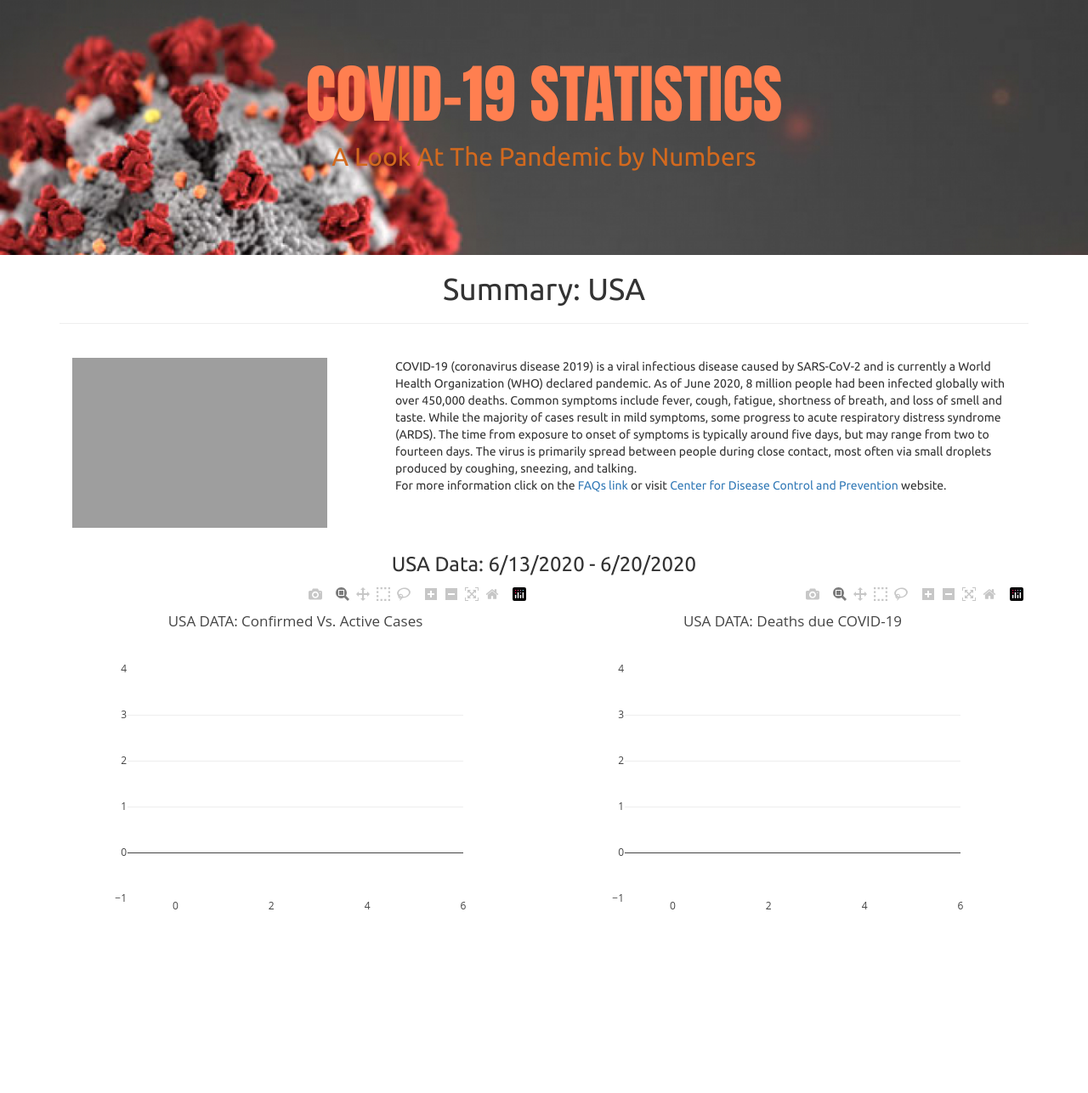
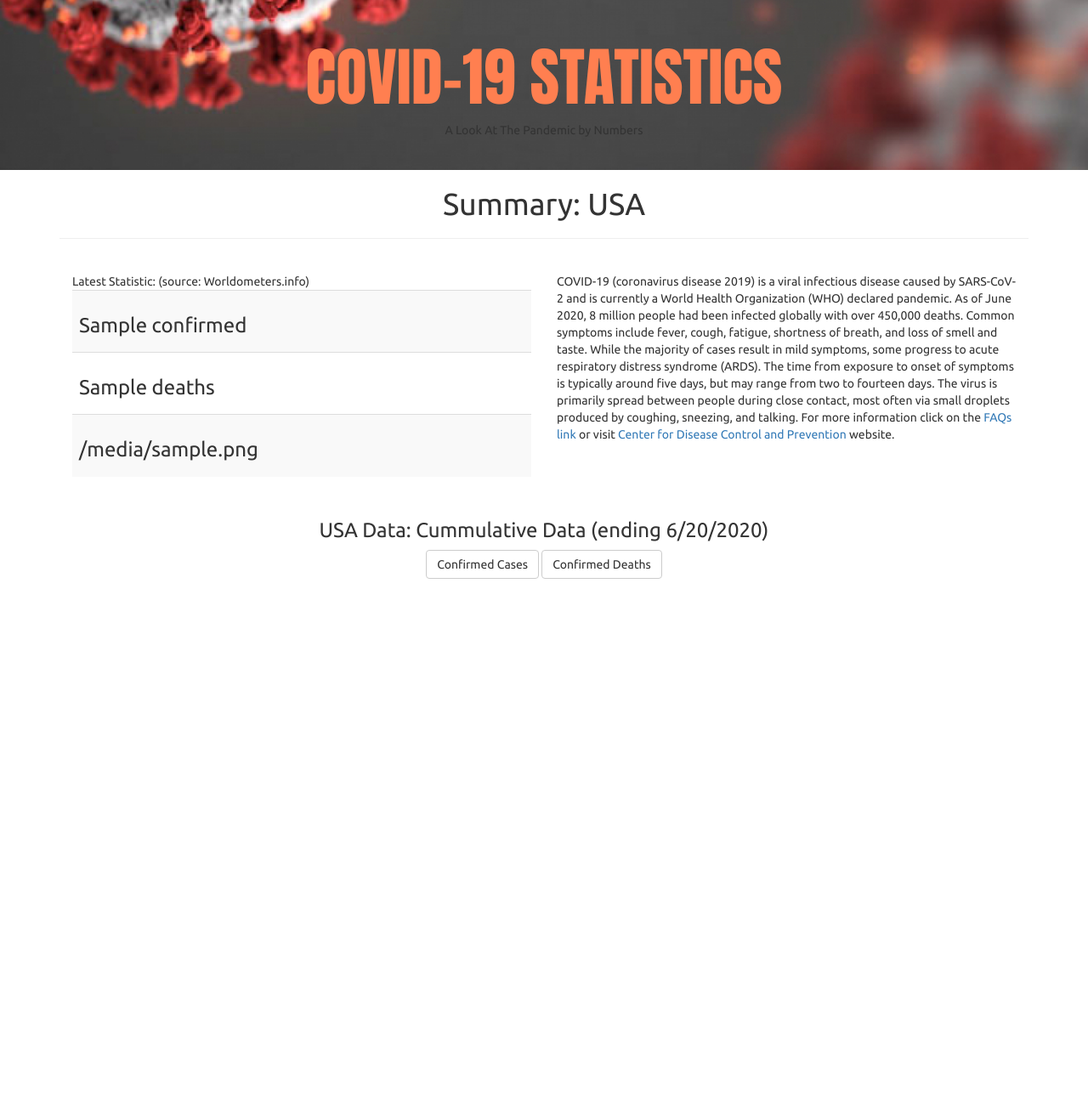
Before and after one commit to Macasante16/Project2_Team_COVID, a Flask app: template templates/index.html in a window 1280 px wide. Shown: the part 62-1348 px from the top of the page at 85% size. Before the commit the page ends 1132 px from the top, so only its background shows below. Run offline with Flask 2, Linux system fonts and the light colour scheme; the template is opened without the code that fills it: most values are stand-ins (such as "Sample title", 1, 10 or a date in 2020); data that the repository does not hold is empty; some libraries are stand-ins or nearby versions; grey boxes are pictures that could not be loaded.

Commit message:
Final Solution

```diff
--- a/app.py
+++ b/app.py
@@ -3,16 +3,14 @@ import sqlite3
 import os
 import io
 import csv
-import pandas as pd
-import numpy as np
 import json
-import matplotlib.pyplot as plt
 from flask import Flask, render_template, redirect, Response, request, jsonify, json, make_response
 from flask_caching import Cache
 from flask_sqlalchemy import SQLAlchemy
-import random
-from matplotlib.backends.backend_agg import FigureCanvasAgg
-from matplotlib.backends.backend_svg import FigureCanvasSVG
+from splinter import Browser
+import requests
+from bs4 import BeautifulSoup
+
 
 #################################################
 # Flask Setup
@@ -56,7 +54,7 @@ def setup_SQLitedb():
 
 
 #################################################
-# QueryBuilder
+# Query Builder
 #################################################
 def queryBuilder(startdate, enddate, uscounty, usstate):
     #flags used to write SQL query
@@ -127,9 +125,8 @@ def buildJsonFile(query):
             sqliteConnection.close()
 
 #################################################
-# Table Builder
+# Table Data Builder
 #################################################
-
 
 def readSqliteTable(query):
     try:
@@ -146,14 +143,31 @@ def readSqliteTable(query):
         if (sqliteConnection):
             sqliteConnection.close()
 
+#################################################
+# Web scrapper
+#################################################
+def covid_stat_Scrapper():
 
+    wikiInfo = 'https://www.worldometers.info/coronavirus/country/us/'
+    html_content = requests.get(wikiInfo).text
+
+    # Create BeautifulSoup object; parse with 'lxml'
+    soup = BeautifulSoup(html_content, 'lxml')
+    data = []
+    covid_table = soup.findAll("div", attrs={"id": "maincounter-wrap"})
+    for tag in covid_table:
+        if(tag.get_text() !=""):
+            data.append(tag.get_text().strip('\n').replace('\n', ' '))
+
+    return data
 #################################################
 # Application Route
 #################################################
 # create route that renders index.html template
 @app.route("/")
 def home():
-    return render_template("index.html", datatable=json)
+    data = covid_stat_Scrapper()
+    return render_template("index.html", confirmed=data[0], deaths=data[1], recovered=data[2])
 
 @app.route("/custom")
 def county():
@@ -165,12 +179,13 @@ def countySearch():
     #Get input parameters from the webpage
     req = request.get_json()
 
+    #Get input parameters from the json
     fromdate = req.get("fromdate")
     todate = req.get("todate")
     county = req.get("county")
     state = req.get("state")
 
-    #build json file
+    #build return json file
     query = queryBuilder(fromdate, todate, county, state)
     jsonFile = buildJsonFile(query)
     res = make_response(jsonify(jsonFile), 200)
@@ -212,4 +227,4 @@ if __name__ == "__main__":
     import webbrowser
     webbrowser.open("http://127.0.0.1:5000/")
     setup_SQLitedb()
-    app.run(debug=True)
+    app.run()
--- a/static/data/confirmed-6-20.csv
+++ /dev/null
@@ -1,2 +0,0 @@
-province_state,country_region,latitude,longitude,location_geom,_1_22_20,_1_23_20,_1_24_20,_1_25_20,_1_26_20,_1_27_20,_1_28_20,_1_29_20,_1_30_20,_1_31_20,_2_1_20,_2_2_20,_2_3_20,_2_4_20,_2_5_20,_2_6_20,_2_7_20,_2_8_20,_2_9_20,_2_10_20,_2_11_20,_2_12_20,_2_13_20,_2_14_20,_2_15_20,_2_16_20,_2_17_20,_2_18_20,_2_19_20,_2_20_20,_2_21_20,_2_22_20,_2_23_20,_2_24_20,_2_25_20,_2_26_20,_2_27_20,_2_28_20,_2_29_20,_3_1_20,_3_2_20,_3_3_20,_3_4_20,_3_5_20,_3_6_20,_3_7_20,_3_8_20,_3_9_20,_3_10_20,_3_11_20,_3_12_20,_3_13_20,_3_14_20,_3_15_20,_3_16_20,_3_17_20,_3_18_20,_3_19_20,_3_20_20,_3_21_20,_3_22_20,_3_23_20,_3_24_20,_3_25_20,_3_26_20,_3_27_20,_3_28_20,_3_29_20,_3_30_20,_3_31_20,_4_1_20,_4_2_20,_4_3_20,_4_4_20,_4_5_20,_4_6_20,_4_7_20,_4_8_20,_4_9_20,_4_10_20,_4_11_20,_4_12_20,_4_13_20,_4_14_20,_4_15_20,_4_16_20,_4_17_20,_4_18_20,_4_19_20,_4_20_20,_4_21_20,_4_22_20,_4_23_20,_4_24_20,_4_25_20,_4_26_20,_4_27_20,_4_28_20,_4_29_20,_4_30_20,_5_1_20,_5_2_20,_5_3_20,_5_4_20,_5_5_20,_5_6_20,_5_7_20,_5_8_20,_5_9_20,_5_10_20,_5_11_20,_5_12_20,_5_13_20,_5_14_20,_5_15_20,_5_16_20,_5_17_20,_5_18_20,_5_19_20,_5_20_20,_5_21_20,_5_22_20,_5_23_20,_5_24_20,_5_25_20,_5_26_20,_5_27_20,_5_28_20,_5_29_20,_5_30_20,_5_31_20,_6_1_20,_6_2_20,_6_3_20,_6_4_20,_6_5_20,_6_6_20,_6_7_20,_6_8_20,_6_9_20,_6_10_20,_6_11_20,_6_12_20,_6_13_20,_6_14_20,_6_15_20,_6_16_20,_6_17_20,_6_18_20,_6_19_20
-,US,37.0902,-95.7129,POINT(-95.7129 37.0902),1,1,2,2,5,5,5,5,5,7,8,8,11,11,11,11,11,11,11,11,12,12,13,13,13,13,13,13,13,13,15,15,15,15,15,15,16,16,24,30,53,73,104,174,222,337,451,519,711,1109,1561,2157,2870,2968,4360,6141,8914,14153,19479,25818,33756,43845,54108,66044,84080,102254,122054,141194,162690,188701,214194,244593,276535,309699,337573,367210,397992,429686,464442,497943,527958,556517,581810,608845,637974,669272,701996,730317,756375,783716,809213,837414,871617,907908,940829,968517,990993,1015518,1042926,1072667,1106829,1136024,1161611,1184086,1208271,1233527,1261409,1288566,1314306,1334084,1352962,1374914,1396109,1423726,1449026,1474127,1493131,1514839,1535337,1558949,1584486,1608623,1630450,1651239,1670209,1689057,1707423,1730259,1754747,1778993,1799122,1816476,1837367,1857248,1878543,1903854,1926538,1944309,1961781,1979868,2000702,2023590,2048986,2074526,2094058,2114026,2137731,2163290,2191052,2222579
--- a/static/data/deaths-6-20.csv
+++ /dev/null
@@ -1,2 +0,0 @@
-province_state,country_region,latitude,longitude,location_geom,_1_22_20,_1_23_20,_1_24_20,_1_25_20,_1_26_20,_1_27_20,_1_28_20,_1_29_20,_1_30_20,_1_31_20,_2_1_20,_2_2_20,_2_3_20,_2_4_20,_2_5_20,_2_6_20,_2_7_20,_2_8_20,_2_9_20,_2_10_20,_2_11_20,_2_12_20,_2_13_20,_2_14_20,_2_15_20,_2_16_20,_2_17_20,_2_18_20,_2_19_20,_2_20_20,_2_21_20,_2_22_20,_2_23_20,_2_24_20,_2_25_20,_2_26_20,_2_27_20,_2_28_20,_2_29_20,_3_1_20,_3_2_20,_3_3_20,_3_4_20,_3_5_20,_3_6_20,_3_7_20,_3_8_20,_3_9_20,_3_10_20,_3_11_20,_3_12_20,_3_13_20,_3_14_20,_3_15_20,_3_16_20,_3_17_20,_3_18_20,_3_19_20,_3_20_20,_3_21_20,_3_22_20,_3_23_20,_3_24_20,_3_25_20,_3_26_20,_3_27_20,_3_28_20,_3_29_20,_3_30_20,_3_31_20,_4_1_20,_4_2_20,_4_3_20,_4_4_20,_4_5_20,_4_6_20,_4_7_20,_4_8_20,_4_9_20,_4_10_20,_4_11_20,_4_12_20,_4_13_20,_4_14_20,_4_15_20,_4_16_20,_4_17_20,_4_18_20,_4_19_20,_4_20_20,_4_21_20,_4_22_20,_4_23_20,_4_24_20,_4_25_20,_4_26_20,_4_27_20,_4_28_20,_4_29_20,_4_30_20,_5_1_20,_5_2_20,_5_3_20,_5_4_20,_5_5_20,_5_6_20,_5_7_20,_5_8_20,_5_9_20,_5_10_20,_5_11_20,_5_12_20,_5_13_20,_5_14_20,_5_15_20,_5_16_20,_5_17_20,_5_18_20,_5_19_20,_5_20_20,_5_21_20,_5_22_20,_5_23_20,_5_24_20,_5_25_20,_5_26_20,_5_27_20,_5_28_20,_5_29_20,_5_30_20,_5_31_20,_6_1_20,_6_2_20,_6_3_20,_6_4_20,_6_5_20,_6_6_20,_6_7_20,_6_8_20,_6_9_20,_6_10_20,_6_11_20,_6_12_20,_6_13_20,_6_14_20,_6_15_20,_6_16_20,_6_17_20,_6_18_20,_6_19_20
-,US,37.0902,-95.7129,POINT(-95.7129 37.0902),0,0,0,0,0,0,0,0,0,0,0,0,0,0,0,0,0,0,0,0,0,0,0,0,0,0,0,0,0,0,0,0,0,0,0,0,0,0,1,1,6,7,11,12,14,17,21,22,28,32,43,52,59,72,100,134,191,269,366,456,600,784,1019,1329,1736,2284,2921,3546,4352,5568,6787,8349,9646,10912,12323,13985,16290,18369,20415,22486,24498,26238,28036,30429,32944,35031,37621,39966,41148,42918,45314,47649,49969,51746,54015,55162,56502,58632,61252,63291,65243,66668,67990,69237,71387,73775,75986,77495,79122,79856,81018,82709,84452,86229,87862,89084,89893,90683,92252,93775,95020,96296,97406,98039,98541,99239,100744,101937,103113,104054,104659,105430,106461,107444,108479,109449,110124,110575,111068,112014,112935,113823,114669,115436,115732,116127,116963,117717,118432,119124
--- a/static/data/recovered-6-2.csv
+++ /dev/null
@@ -1,2 +0,0 @@
-province_state,country_region,latitude,longitude,location_geom,_1_22_20,_1_23_20,_1_24_20,_1_25_20,_1_26_20,_1_27_20,_1_28_20,_1_29_20,_1_30_20,_1_31_20,_2_1_20,_2_2_20,_2_3_20,_2_4_20,_2_5_20,_2_6_20,_2_7_20,_2_8_20,_2_9_20,_2_10_20,_2_11_20,_2_12_20,_2_13_20,_2_14_20,_2_15_20,_2_16_20,_2_17_20,_2_18_20,_2_19_20,_2_20_20,_2_21_20,_2_22_20,_2_23_20,_2_24_20,_2_25_20,_2_26_20,_2_27_20,_2_28_20,_2_29_20,_3_1_20,_3_2_20,_3_3_20,_3_4_20,_3_5_20,_3_6_20,_3_7_20,_3_8_20,_3_9_20,_3_10_20,_3_11_20,_3_12_20,_3_13_20,_3_14_20,_3_15_20,_3_16_20,_3_17_20,_3_18_20,_3_19_20,_3_20_20,_3_21_20,_3_22_20,_3_23_20,_3_24_20,_3_25_20,_3_26_20,_3_27_20,_3_28_20,_3_29_20,_3_30_20,_3_31_20,_4_1_20,_4_2_20,_4_3_20,_4_4_20,_4_5_20,_4_6_20,_4_7_20,_4_8_20,_4_9_20,_4_10_20,_4_11_20,_4_12_20,_4_13_20,_4_14_20,_4_15_20,_4_16_20,_4_17_20,_4_18_20,_4_19_20,_4_20_20,_4_21_20,_4_22_20,_4_23_20,_4_24_20,_4_25_20,_4_26_20,_4_27_20,_4_28_20,_4_29_20,_4_30_20,_5_1_20,_5_2_20,_5_3_20,_5_4_20,_5_5_20,_5_6_20,_5_7_20,_5_8_20,_5_9_20,_5_10_20,_5_11_20,_5_12_20,_5_13_20,_5_14_20,_5_15_20,_5_16_20,_5_17_20,_5_18_20,_5_19_20,_5_20_20,_5_21_20,_5_22_20,_5_23_20,_5_24_20,_5_25_20,_5_26_20,_5_27_20,_5_28_20,_5_29_20,_5_30_20,_5_31_20,_6_1_20,_6_2_20,_6_3_20,_6_4_20,_6_5_20,_6_6_20,_6_7_20,_6_8_20,_6_9_20,_6_10_20,_6_11_20,_6_12_20,_6_13_20,_6_14_20,_6_15_20,_6_16_20,_6_17_20,_6_18_20,_6_19_20
-,US,37.0902,-95.7129,POINT(-95.7129 37.0902),0,0,0,0,0,0,0,0,0,0,0,0,0,0,0,0,0,0,3,3,3,3,3,3,3,3,3,3,3,3,5,5,5,5,6,6,6,7,7,7,7,7,7,7,7,7,7,7,8,8,12,12,12,12,17,17,105,121,147,176,178,178,348,361,681,869,1072,2665,5644,7024,8474,9001,9707,14652,17448,19581,21763,23559,25410,28790,31270,32988,43482,47763,52096,54703,58545,64840,70337,72329,75204,77366,80203,99079,100372,106988,111424,115936,120720,153947,164015,175382,180152,187180,189791,189910,195036,198993,212534,216169,232733,230287,243430,246414,250747,268376,272265,283178,289392,294312,298418,350135,361239,366736,379157,384902,391508,399991,406446,416461,444758,458231,463868,479258,485002,491706,500849,506367,518522,524855,533504,540292,547386,556606,561816,576334,583503,592191,599115,606715
--- a/static/data/recovered-6-20.csv
+++ /dev/null
@@ -1,2 +0,0 @@
-province_state,country_region,latitude,longitude,location_geom,_1_22_20,_1_23_20,_1_24_20,_1_25_20,_1_26_20,_1_27_20,_1_28_20,_1_29_20,_1_30_20,_1_31_20,_2_1_20,_2_2_20,_2_3_20,_2_4_20,_2_5_20,_2_6_20,_2_7_20,_2_8_20,_2_9_20,_2_10_20,_2_11_20,_2_12_20,_2_13_20,_2_14_20,_2_15_20,_2_16_20,_2_17_20,_2_18_20,_2_19_20,_2_20_20,_2_21_20,_2_22_20,_2_23_20,_2_24_20,_2_25_20,_2_26_20,_2_27_20,_2_28_20,_2_29_20,_3_1_20,_3_2_20,_3_3_20,_3_4_20,_3_5_20,_3_6_20,_3_7_20,_3_8_20,_3_9_20,_3_10_20,_3_11_20,_3_12_20,_3_13_20,_3_14_20,_3_15_20,_3_16_20,_3_17_20,_3_18_20,_3_19_20,_3_20_20,_3_21_20,_3_22_20,_3_23_20,_3_24_20,_3_25_20,_3_26_20,_3_27_20,_3_28_20,_3_29_20,_3_30_20,_3_31_20,_4_1_20,_4_2_20,_4_3_20,_4_4_20,_4_5_20,_4_6_20,_4_7_20,_4_8_20,_4_9_20,_4_10_20,_4_11_20,_4_12_20,_4_13_20,_4_14_20,_4_15_20,_4_16_20,_4_17_20,_4_18_20,_4_19_20,_4_20_20,_4_21_20,_4_22_20,_4_23_20,_4_24_20,_4_25_20,_4_26_20,_4_27_20,_4_28_20,_4_29_20,_4_30_20,_5_1_20,_5_2_20,_5_3_20,_5_4_20,_5_5_20,_5_6_20,_5_7_20,_5_8_20,_5_9_20,_5_10_20,_5_11_20,_5_12_20,_5_13_20,_5_14_20,_5_15_20,_5_16_20,_5_17_20,_5_18_20,_5_19_20,_5_20_20,_5_21_20,_5_22_20,_5_23_20,_5_24_20,_5_25_20,_5_26_20,_5_27_20,_5_28_20,_5_29_20,_5_30_20,_5_31_20,_6_1_20,_6_2_20,_6_3_20,_6_4_20,_6_5_20,_6_6_20,_6_7_20,_6_8_20,_6_9_20,_6_10_20,_6_11_20,_6_12_20,_6_13_20,_6_14_20,_6_15_20,_6_16_20,_6_17_20,_6_18_20,_6_19_20
-,US,37.0902,-95.7129,POINT(-95.7129 37.0902),0,0,0,0,0,0,0,0,0,0,0,0,0,0,0,0,0,0,3,3,3,3,3,3,3,3,3,3,3,3,5,5,5,5,6,6,6,7,7,7,7,7,7,7,7,7,7,7,8,8,12,12,12,12,17,17,105,121,147,176,178,178,348,361,681,869,1072,2665,5644,7024,8474,9001,9707,14652,17448,19581,21763,23559,25410,28790,31270,32988,43482,47763,52096,54703,58545,64840,70337,72329,75204,77366,80203,99079,100372,106988,111424,115936,120720,153947,164015,175382,180152,187180,189791,189910,195036,198993,212534,216169,232733,230287,243430,246414,250747,268376,272265,283178,289392,294312,298418,350135,361239,366736,379157,384902,391508,399991,406446,416461,444758,458231,463868,479258,485002,491706,500849,506367,518522,524855,533504,540292,547386,556606,561816,576334,583503,592191,599115,606715
--- a/static/js/app.js
+++ b/static/js/app.js
@@ -1,99 +1,79 @@
+    // set the dimensions and margins of the graph
+    var margin = { top: 30, right: 30, bottom: 70, left: 60 },
+        width = 960 - margin.left - margin.right,
+        height = 600 - margin.top - margin.bottom;
+
+    // append the svg object to the body of the page
+    var svg = d3.select("#my_dataviz")
+        .append("svg")
+        .attr("width", width + margin.left + margin.right)
+        .attr("height", height + margin.top + margin.bottom)
+        .append("g")
+        .attr("transform", "translate(" + margin.left + "," + margin.top + ")");
+
+    // Initialize the X axis
+    var x = d3.scaleBand()
+        .range([0, width])
+        .padding(0.3);
+    var xAxis = svg.append("g")
+        .attr("class", "myXaxis")
+        .attr("transform", "translate(0," + height + ")")
+
+    // Initialize the Y axis
+    var y = d3.scaleLinear()
+        .range([height, 0]);
+    var yAxis = svg.append("g")
+        .attr("class", "myYaxis")
+
+// A function that create / update the plot for a given variable:
+function buildStateGraph(selectedVar) {
+
+    // Parse the Data
+    d3.csv("./static/data/state_data.csv", function (data) {
+
+        // X axis
+        x.domain(data.map(function (d) { return d.state; }))
+        xAxis.transition().duration(1000).call(d3.axisBottom(x))
+
+
+        svg
+            .selectAll("text")
+            .attr("transform", "translate(-10,10)rotate(-45)")
+            .style("text-anchor", "end")
+            .style("font-size", 10)
+            .style("fill", "#69a3b2")
+
+
+        // Add Y axis
+        y.domain([0, d3.max(data, function (d) { return +d[selectedVar] })]);
+        yAxis.transition().duration(1000).call(d3.axisLeft(y));
+        svg
+        .selectAll("text")
+        .style("font-size", 10)
+        .style("fill", "#69a3b2")
+
+        // variable u: map data to existing bars
+        var u = svg.selectAll("rect")
+            .data(data)
+
+        // update bars
+        u
+            .enter()
+            .append("rect")
+            .merge(u)
+            .transition()
+            .duration(1000)
+            .attr("x", function (d) { return x(d.state); })
+            .attr("y", function (d) { return y(d[selectedVar]); })
+            .attr("width", x.bandwidth())
+            .attr("height", function (d) { return height - y(d[selectedVar]); })
+            .attr("fill", "#ff7f50")
+    })
+
+}
+
 function init() {
-    var entry = {
-        fromdate: "2020-06-13",
-        todate: "2020-06-20",
-        county: "",
-        state: ""
-    };
-
-    fetch(`${window.origin}/custom/Search`, {
-        method: "POST",
-        credentials: "include",
-        body: JSON.stringify(entry),
-        cache: "no-cache",
-        headers: new Headers({
-            "content-type": "application/json"
-        })
-    })
-        .then(function (response) {
-            if (response.status !== 200) {
-                console.log("Response was not 200")
-                return;
-            }
-
-            response.json().then(function (data) {
-                var dates = [];
-                var confirmed = [];
-                var deaths = [];
-                var active = [];
-                var text = [];
-
-                data.forEach(obj => {
-                    Object.entries(obj).forEach(([key, value]) => {
-
-                        if (key == "datadate") {
-                            dates.push(value);
-                        }
-
-                        if (key == "confirmed") {
-                            confirmed.push(value);
-                        }
-
-                        if (key == "deaths") {
-                            deaths.push(value);
-                        }
-
-                        if (key == "active") {
-                            active.push(value);
-                        }
-
-                        if (key == "uscounty") {
-                            text.push(value);
-                        }
-                    });
-                });
-
-                var trace_confirmed = {
-                    x: dates,
-                    y: confirmed,
-                    name: 'Confirmed Cases',
-                    type: "bar",
-                };
-
-                var trace_active = {
-                    x: dates,
-                    y: active,
-                    name: 'Active Cases',
-                    type: "bar",
-                };
-
-                var data_first_graph = [trace_confirmed, trace_active];
-
-                var layout_first_graph = {
-                    title: "USA DATA: Confirmed Vs. Active Cases",
-                    barmode: 'group'
-                };
-
-                Plotly.newPlot("confirmed_active", data_first_graph, layout_first_graph);
-
-                var trace_deaths = {
-                    x: deaths,
-                    y: dates,
-                    name: 'COVID Deaths',
-                    type: "bar",
-                    orientation: "h"
-                };
-
-                var data_second_graph = [trace_deaths];
-
-                var layout_second_graph = {
-                    title: "USA DATA: Deaths due COVID-19",
-                };
-
-                Plotly.newPlot("deaths", data_second_graph, layout_second_graph);
-
-            })
-        })
+    buildStateGraph('confirmed');
 }
 
 init();
--- a/templates/index.html
+++ b/templates/index.html
@@ -14,6 +14,7 @@
   <link rel="stylesheet" href="https://maxcdn.bootstrapcdn.com/bootswatch/3.3.7/superhero/bootstrap.min.css">
   <link href="https://fonts.googleapis.com/css?family=Ubuntu" rel="stylesheet">
   <link rel="stylesheet" href="static/css/style.css">
+  <script src="https://d3js.org/d3.v4.js"></script>
 </head>
 
 <body>
@@ -30,7 +31,7 @@
       </ul>
     </div>
   </nav>
-  <div class="hero text-center">
+  <div class="hero2 text-center">
     <h1>COVID-19 STATISTICS</h1>
     <p>A Look At The Pandemic by Numbers</p>
   </div>
@@ -40,37 +41,55 @@
         <h1 align="center">Summary: USA</h1>
         <hr>
         <br>
-        <div class="col-md-4">
-          <img src="/static/images/lungsillustrationweb.jpg" height="200" width="300" align="left">
+        <div class="col-md-6">
+          <table id="ufo-table" class="table table-striped" style="text-align: centerleft;">
+            <thead>Latest Statistic:            (source: Worldometers.info)</thead>
+            <tbody>
+              <tr>
+                <td><h3>{{ confirmed }}</h3></td>
+              </tr>
+              <tr>
+                <td><h3>{{ deaths }}</h3></td>
+              </tr>
+              <tr>
+                <td><h3>{{ recovered }}</h3></td>
+              </tr>
+            </tbody>
+          </table>
         </div>
-        <div class="col-md-8">
+        <div class="col-md-6">
           <p>COVID-19 (coronavirus disease 2019) is a viral infectious disease caused by SARS-CoV-2 and
             is currently a World Health Organization (WHO) declared pandemic. As of June 2020, 8 million
-            people had been infected globally with over 450,000 deaths. Common symptoms include fever, cough, fatigue, shortness of breath,
-            and loss of smell and taste. While the majority of cases result in mild symptoms, some progress to acute respiratory distress
-            syndrome (ARDS).  The time from exposure to onset of symptoms is typically around five days, but may range from two to fourteen days.
-            The virus is primarily spread between people during close contact, most often via small droplets produced by coughing, sneezing, and talking.
-
-            <br>
-            For more information click on the <a href="/faq">FAQs link</a> or visit
+            people had been infected globally with over 450,000 deaths. Common symptoms include fever, cough, fatigue,
+            shortness of breath,
+            and loss of smell and taste. While the majority of cases result in mild symptoms, some progress to acute
+            respiratory distress
+            syndrome (ARDS). The time from exposure to onset of symptoms is typically around five days, but may range
+            from two to fourteen days.
+            The virus is primarily spread between people during close contact, most often via small droplets produced by
+            coughing, sneezing, and talking. For more information click on the <a href="/faq">FAQs link</a> or visit
             <a href="https://www.cdc.gov/coronavirus/2019-nCoV/index.html">Center for Disease Control and Prevention</a>
             website.
         </div>
       </div>
     </div>
     <p></p>
-    <div class="row">
-      <h3 align="center">USA Data: 6/13/2020 - 6/20/2020</h3>
-      <div class="col-md-6">
+    <div class="row" align="center">
+      <h3 align="center">USA Data: Cummulative Data (ending 6/20/2020)</h3>
+      <button class="btn btn-default" type="button" onclick="buildStateGraph('confirmed');">Confirmed Cases</button>
+      <button class="btn btn-default" type="button" onclick="buildStateGraph('deaths');">Confirmed Deaths</button>
+      <div id="my_dataviz"></div>
+      <!--
+      <div class="col-md-8">
         <div id="confirmed_active"></div>
       </div>
-      <div class="col-md-6">
+      <div class="col-md-4">
         <div id="deaths"></div>
       </div>
+      -->
     </div>
   </div>
   <script src="https://cdn.plot.ly/plotly-latest.min.js"></script>
-  <script src="https://cdnjs.cloudflare.com/ajax/libs/d3/5.5.0/d3.js"></script>
   <script type="text/javascript" src="{{ url_for('static', filename='js/app.js') }}"></script>
 </body>
 
```
Also changed, not shown: static/data/state_data.csv (added, +59 -0 lines), static/js/search.js (deleted, +0 -35 lines).
